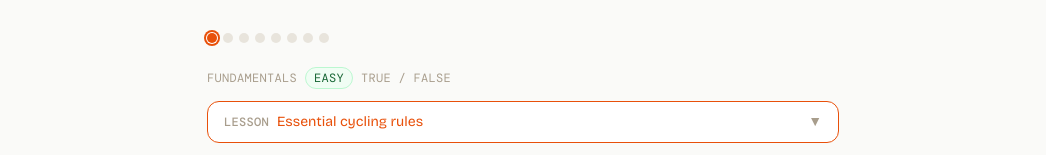
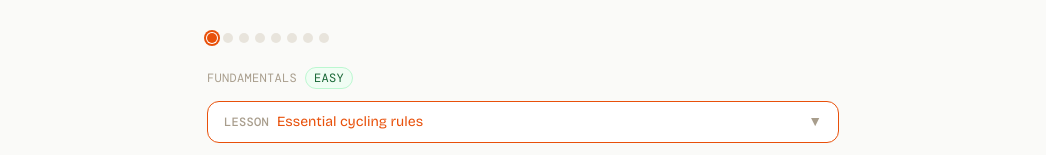
Before and after one commit to seanreilly11/bike-ready, a Next.js app: page /learn/fundamentals in a window 1280 px wide. Shown: the part 124-279 px from the top of the page, without its empty margins (117-1163 px from the left). Built offline with nearby package versions, Linux system fonts and the light colour scheme; no server answers.

Commit message:
test: FeedbackPanel + QuestionCard component tests; remove type label from QuestionCard

```diff
--- a/components/questions/QuestionCard.tsx
+++ b/components/questions/QuestionCard.tsx
@@ -18,11 +18,6 @@ interface QuestionCardProps {
   hideCorrect: boolean   // true in Test mode
 }
 
-const typeLabels: Record<string, string> = {
-  multiple_choice:   'Multiple choice',
-  true_false:        'True / False',
-  scenario_decision: 'Scenario',
-}
 
 export default function QuestionCard({
   question,
@@ -64,9 +59,6 @@ export default function QuestionCard({
           {question.skill}
         </span>
         <Badge variant={question.difficulty} label={question.difficulty} />
-        <span className="font-mono text-xs uppercase tracking-wide text-stone-400">
-          {typeLabels[question.type]}
-        </span>
       </div>
 
       {/* Lesson accordion */}
```
Also changed, not shown: 1 other file (tests, documents, lock files or other folders).
